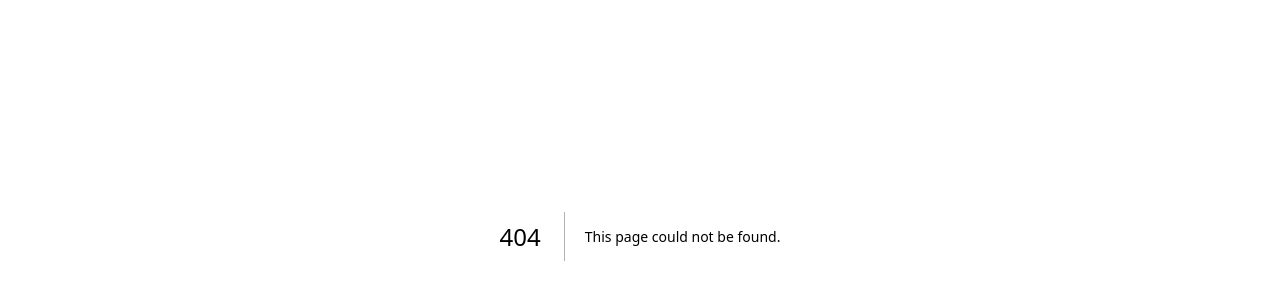
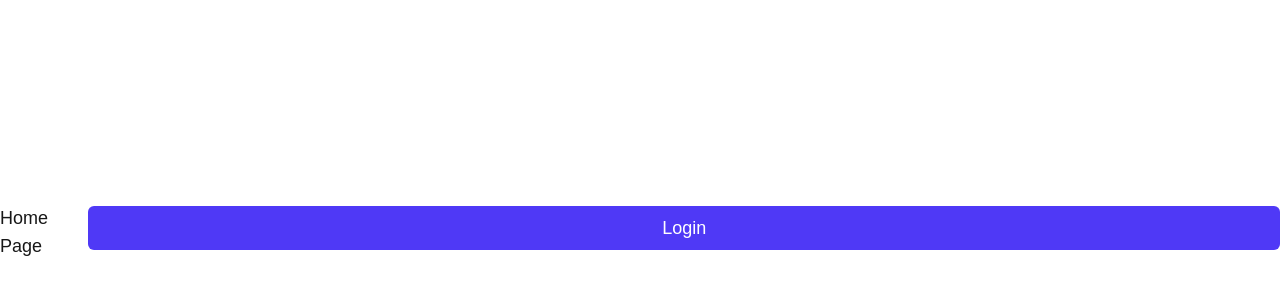
Before and after one commit to mgheve97/user-authentication-app, a Next.js app: page /home in a window 1280 px wide. Before the commit this address had no page. Shown: the part 164-464 px from the top of the page. Built offline with nearby package versions, Linux system fonts and the light colour scheme.

Commit message:
Add a new page after login is successful

```diff
--- /dev/null
+++ b/src/app/home/page.tsx
@@ -0,0 +1,28 @@
+"use client";
+import { useRouter } from "next/navigation";
+
+const HomePage = () => {
+  const router = useRouter();
+
+  const GotoLogin = (e: React.MouseEvent<HTMLButtonElement>) => {
+    e.preventDefault();
+
+    router.push("/");
+  };
+  return (
+    <div className="flex items-center justify-center min-h-screen">
+      <div className="flex flex-col justify-center items-center">
+        <label className="block text-lg font-medium mb-2">Home Page</label>
+      </div>
+      <button
+        type="submit"
+        className="mb-4 w-full py-2 bg-indigo-600 text-white rounded-md text-lg hover:bg-indigo-700"
+        onClick={GotoLogin}
+      >
+        Login
+      </button>
+    </div>
+  );
+};
+
+export default HomePage;
```
